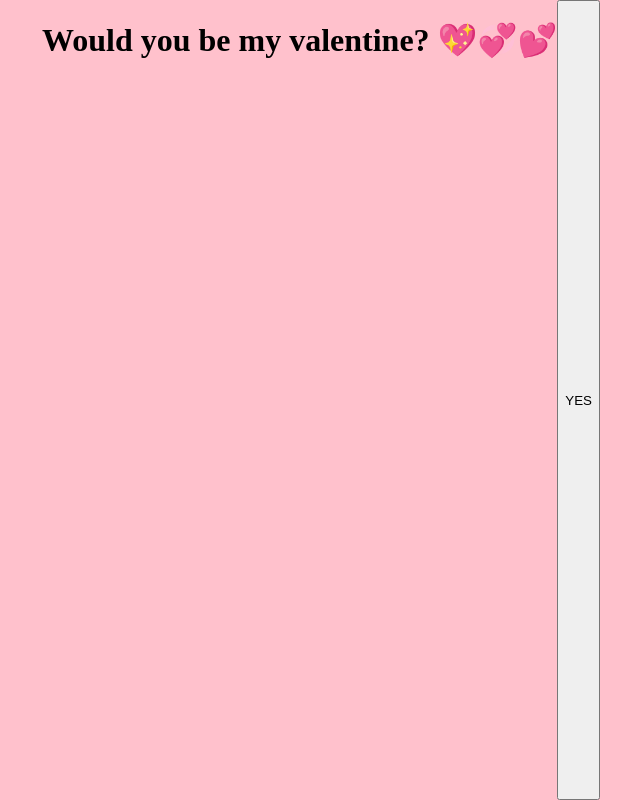
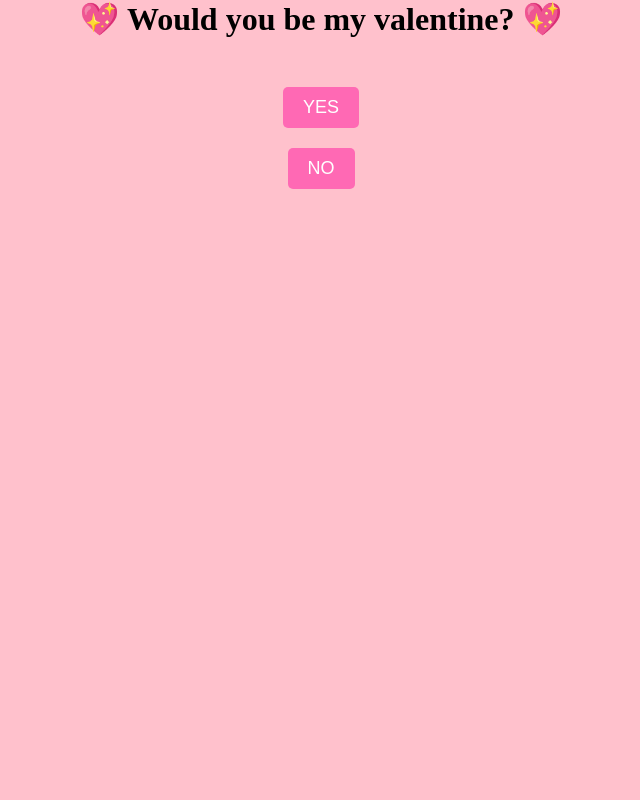
Before and after one commit to alistairmchua/vayintine.github.io, a plain HTML site: page index.html in a window 1280 px wide. Shown: the whole page, without its empty margins (319-959 px from the left). Drawn offline with Linux system fonts and the light colour scheme.

Commit message:
Add files via upload

```diff
--- a/index.html
+++ b/index.html
@@ -3,16 +3,31 @@
 body {
   background-color: #FFC1CC;
   margin: 0;
-  display: flex;
-  justify-content: center;
   text-align: center;
 }
+button {
+      padding: 10px 20px;
+      font-size: 18px;
+      background-color: #FF69B4;
+      color: white;
+      border: none;
+      border-radius: 5px;
+      cursor: pointer;
+      transition: background-color 0.3s ease;
+      margin: 10px; /* Space between buttons */
+    }
+    button:hover {
+      background-color: #FF1493; /* Change color on hover */
+    }
 </style>
 <meta charset="UTF-8">
     <meta name="viewport" content="width=device-width, initial-scale=1.0">
     <title>Be my valentine?</title>
 </head>
 <body>
-<h1>Would you be my valentine? 💖💞💕 </h1>
+<h1>💖 Would you be my valentine? 💖 </h1>
+</br>
 <button onclick="window.location.href='yes.html'">YES</button>
+</br>
+<button onclick="window.location.href='no.html'">NO</button>
 </body>
```
Also changed, not shown: yes.html (+12 -1 lines), cat-cat-jumping.gif (added).
